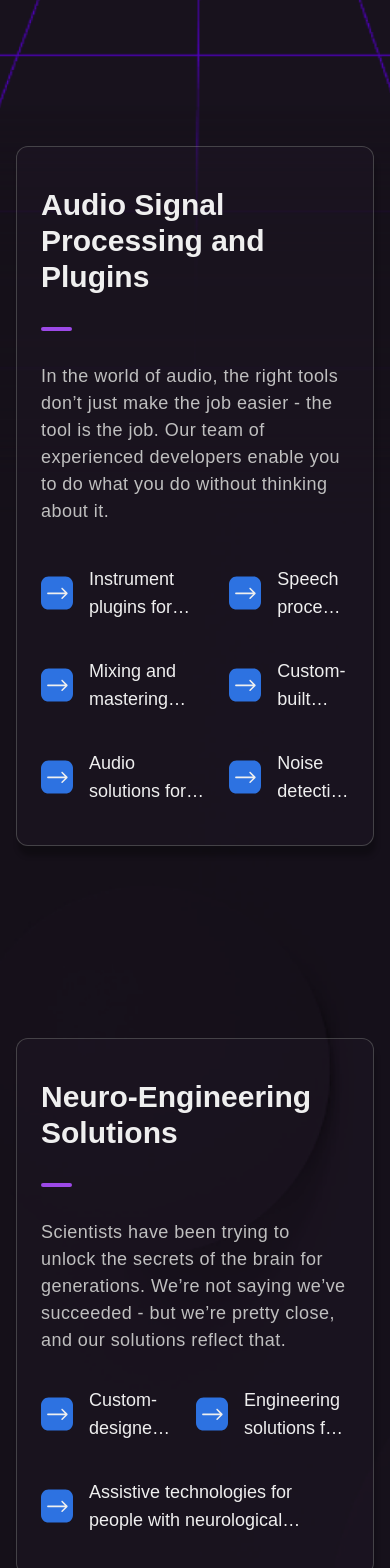
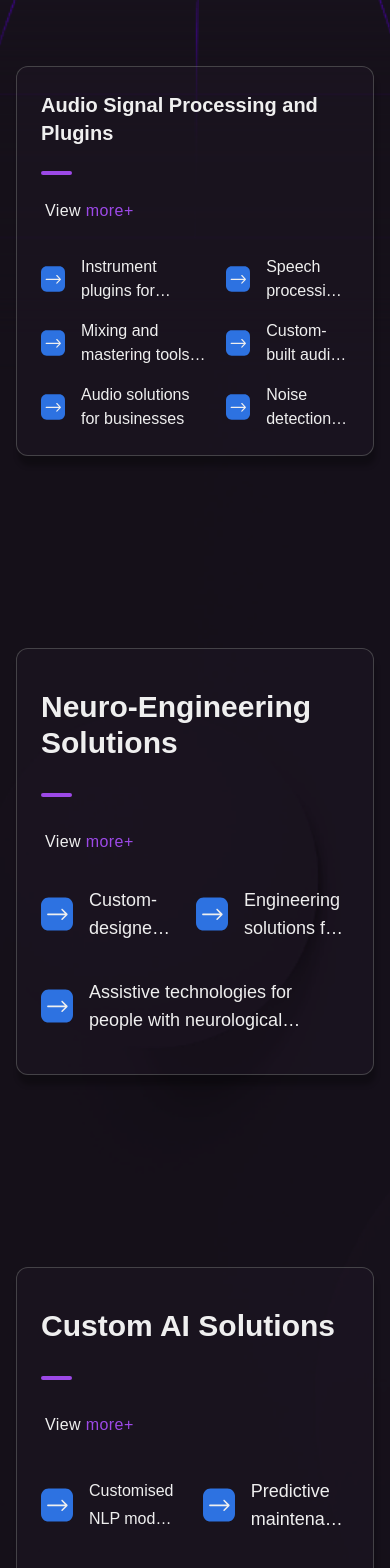
Before and after one commit to Quilio-Software/Website, a Vue app in the folder django-vue-test/djangoVueTest/frontend/: page / in a window 390 px wide. Shown: the part 1152-2720 px from the top of the page. Built offline with nearby package versions, Linux system fonts and the light colour scheme.

Commit message:
updates to homepage animations

```diff
--- a/django-vue-test/djangoVueTest/frontend/src/composables/globalAnimations.js
+++ b/django-vue-test/djangoVueTest/frontend/src/composables/globalAnimations.js
@@ -143,6 +143,7 @@ export function cardAnimation(outer, inner, title, line, text, pointerContainer)
         delay: -0.3,
     });
 
+    /* PARRELAX */
     gsap.fromTo(line.value, {
         width: '10%',
     }, {
--- a/django-vue-test/djangoVueTest/frontend/src/views/Homepage.vue
+++ b/django-vue-test/djangoVueTest/frontend/src/views/Homepage.vue
@@ -1,13 +1,3 @@
-<!-- ========================================================================================== -->
-<!--
-
-    NOTE TO SELF:
-        - search: 'delete' -> items to delete
-        - search: 'animate' -> animateable objects
-
--->
-<!-- ========================================================================================== -->
-
 <template>
     <!-- ========================================================================================== -->
     <!-- PAGE CONTENT CONTAINER -->
@@ -42,9 +32,9 @@
         <!-- ========================================================================================== -->
         <!-- WHAT WE DO SECTION -->
         <!-- ========================================================================================== -->
-        <section ref="whatWeDoContainer" class="w-full h-60 flex justify-center items-center">
+        <section ref="whatWeDoContainer" class="w-full h-40 sm:h-60 flex justify-center items-center">
             <h3 ref="whatWeDoTitle"
-                class="font-uncut text-5xl sm:text-6xl font-semibold tracking-wide text-gray/50 ease duration-300">
+                class="font-uncut text-3xl sm:text-5xl md:text-6xl font-semibold tracking-wide text-gray/50 ease duration-300">
                 What We Do
             </h3>
         </section>
@@ -57,25 +47,39 @@
             <!-- ========================================================================================== -->
             <!-- S1 CARD OUTER CONTAINER - Audio Signal Processing and Plugins -->
             <!-- ========================================================================================== -->
-            <div ref="s1Outer" class="my-24 mx-4 sm:mx-10 md:mx-20 lg:mx-28 xl:mx-32 rounded-lg ease duration-300">
+            <div ref="s1Outer" class="card my-24 mx-4 sm:mx-10 md:mx-20 lg:mx-28 xl:mx-32 rounded-lg ease duration-300">
 
                 <!-- ========================================================================================== -->
                 <!-- S1 CARD INNER CONTAINER -->
                 <!-- ========================================================================================== -->
                 <div ref="s1Inner"
-                    class="max-w-7xl py-10 px-6 sm:px-8 md:px-10 lg:px-12 flex flex-col gap-8 sm:gap-10 rounded-xl border border-card-whiteish border-opacity-20 bg-card-blackish bg-opacity-25 shadow-card-shadow ease duration-500">
+                    class="max-w-6xl py-6 sm:py-10 px-6 sm:px-8 md:px-10 lg:px-12 flex flex-col gap-6 sm:gap-8 md:gap-9 rounded-xl border border-card-whiteish border-opacity-20 bg-card-blackish bg-opacity-25 shadow-card-shadow ease duration-500">
                     <!-- ========================================================================================== -->
                     <!-- S1 CARD TITLE & ABOUT TEXT -->
                     <!-- ========================================================================================== -->
-                    <h3 ref="s1Title" class="font-uncut text-3xl sm:text-4xl font-bold text-gray/50 ease duration-300">
+                    <h3 ref="s1Title"
+                        class="select-none font-uncut text-xl sm:text-2xl md:text-3xl font-bold text-gray/50 ease duration-300">
                         Audio
                         Signal
                         Processing and
                         Plugins</h3>
                     <!-- line - animate -->
                     <div ref="s1Line" class="h-1 w-60 bg-primary/400 rounded-full"></div>
+
+                    <!-- ========================================================================================== -->
+                    <!-- SEE MORE -->
+                    <!-- ========================================================================================== -->
+                    <div class="inline sm:hidden">
+                        <p
+                            class="select-none ml-1  font-poppins text-base font-thin tracking-wide text-gray/50 ease duration-300">
+                            View <span ref="toggleTitle"
+                                class="toggleTitle text-primary/400 hover:underline cursor-pointer">more</span>
+                            <span class="toggleIcon text-primary/400" ref="toggleIcon">+</span>
+                        </p>
+                    </div>
+
                     <p ref="s1Text"
-                        class="font-poppins text-lg sm:text-xl md:text-2xl leading-normal md:leading-normal lg:leading-10 font-normal tracking-wide text-gray/200 ease duration-300">
+                        class="cardText opacity-0 hidden sm:inline font-poppins text-base sm:text-lg md:text-xl leading-tight md:leading-normal lg:leading-8 font-light sm:font-normal tracking-wide text-gray/200 ease duration-300">
                         In
                         the world of
                         audio, the right
@@ -89,15 +93,15 @@
                         <!-- ========================================================================================== -->
                         <!-- S1 COLUMN 1 -->
                         <!-- ========================================================================================== -->
-                        <div class="flex flex-col gap-9 mr-6 sm:mr-10 lg:mr-20">
+                        <div class="flex flex-col gap-4 sm:gap-7 mr-4 sm:mr-6 md:mr-10 lg:mr-20">
                             <!-- ========================================================================================== -->
                             <!-- S1 POINTER CONTAINER -->
                             <!-- ========================================================================================== -->
                             <div class="pointer flex items-center gap-4">
-                                <img class="w-8 md:w-fit" src="../assets/img/homepage/services/arrow.svg"
+                                <img class="w-6 sm:w-8 md:w-9" src="../assets/img/homepage/services/arrow.svg"
                                     alt="arrow pointing towards text">
                                 <p
-                                    class="line-clamp-2 font-poppins leading-7 font-thin text-lg sm:text-xl md:text-2xl text-gray/50 ease duration-300">
+                                    class="line-clamp-2 font-poppins sm:leading-7 font-thin text-base sm:text-xl text-gray/50 ease duration-300">
                                     Instrument plugins
                                     for musicians</p>
                             </div>
@@ -105,10 +109,10 @@
                             <!-- S1 POINTER CONTAINER -->
                             <!-- ========================================================================================== -->
                             <div class="pointer flex items-center gap-4">
-                                <img class="w-8 md:w-fit" src="../assets/img/homepage/services/arrow.svg"
+                                <img class="w-6 sm:w-8 md:w-9" src="../assets/img/homepage/services/arrow.svg"
                                     alt="arrow pointing towards text">
                                 <p
-                                    class="line-clamp-2 font-poppins leading-7 font-thin text-lg sm:text-xl md:text-2xl text-gray/50 ease duration-300">
+                                    class="line-clamp-2 font-poppins sm:leading-7 font-thin text-base sm:text-xl text-gray/50 ease duration-300">
                                     Mixing and mastering tools
                                     for recording engineers
                                 </p>
@@ -117,10 +121,10 @@
                             <!-- S1 POINTER CONTAINER -->
                             <!-- ========================================================================================== -->
                             <div class="pointer flex items-center gap-4">
-                                <img class="w-8 md:w-fit" src="../assets/img/homepage/services/arrow.svg"
+                                <img class="w-6 sm:w-8 md:w-9" src="../assets/img/homepage/services/arrow.svg"
                                     alt="arrow pointing towards text">
                                 <p
-                                    class="line-clamp-2 font-poppins leading-7 font-thin text-lg sm:text-xl md:text-2xl text-gray/50 ease duration-300">
+                                    class="line-clamp-2 font-poppins sm:leading-7 font-thin text-base sm:text-xl text-gray/50 ease duration-300">
                                     Audio solutions
                                     for businesses
                                 </p>
@@ -129,15 +133,15 @@
                         <!-- ========================================================================================== -->
                         <!-- S1 COLUMN 2 -->
                         <!-- ========================================================================================== -->
-                        <div class="flex flex-col gap-9">
+                        <div class="flex flex-col gap-4 sm:gap-7">
                             <!-- ========================================================================================== -->
                             <!-- S1 POINTER CONTAINER -->
                             <!-- ========================================================================================== -->
                             <div class="pointer flex items-center gap-4">
-                                <img class="w-8 md:w-fit" src="../assets/img/homepage/services/arrow.svg"
+                                <img class="w-6 sm:w-8 md:w-9" src="../assets/img/homepage/services/arrow.svg"
                                     alt="arrow pointing towards text">
                                 <p
-                                    class="line-clamp-2 font-poppins leading-7 font-thin text-lg sm:text-xl md:text-2xl text-gray/50 ease duration-300">
+                                    class="line-clamp-2 font-poppins sm:leading-7 font-thin text-base sm:text-xl text-gray/50 ease duration-300">
                                     Speech processing
                                     software
                                 </p>
@@ -146,10 +150,10 @@
                             <!-- S1 POINTER CONTAINER -->
                             <!-- ========================================================================================== -->
                             <div class="pointer flex items-center gap-4">
-                                <img class="w-8 md:w-fit" src="../assets/img/homepage/services/arrow.svg"
+                                <img class="w-6 sm:w-8 md:w-9" src="../assets/img/homepage/services/arrow.svg"
                                     alt="arrow pointing towards text">
                                 <p
-                                    class="line-clamp-2 font-poppins leading-7 font-thin text-lg sm:text-xl md:text-2xl text-gray/50 ease duration-300">
+                                    class="line-clamp-2 font-poppins sm:leading-7 font-thin text-base sm:text-xl text-gray/50 ease duration-300">
                                     Custom-built
                                     audio software
                                 </p>
@@ -158,10 +162,10 @@
                             <!-- S1 POINTER CONTAINER -->
                             <!-- ========================================================================================== -->
                             <div class="pointer flex items-center gap-4">
-                                <img class="w-8 md:w-fit" src="../assets/img/homepage/services/arrow.svg"
+                                <img class="w-6 sm:w-8 md:w-9" src="../assets/img/homepage/services/arrow.svg"
                                     alt="arrow pointing towards text">
                                 <p
-                                    class="line-clamp-2 font-poppins leading-7 font-thin text-lg sm:text-xl md:text-2xl text-gray/50 ease duration-300">
+                                    class="line-clamp-2 font-poppins sm:leading-7 font-thin text-base sm:text-xl text-gray/50 ease duration-300">
                                     Noise detection
                                     and reduction tools
                                 </p>
@@ -175,7 +179,7 @@
             <!-- ========================================================================================== -->
             <!-- S2 CARD OUTER CONTAINER -->
             <!-- ========================================================================================== -->
-            <div ref="s2Outer" class="my-24 mx-4 sm:mx-10 md:mx-20 lg:mx-28 xl:mx-32 rounded-lg ease duration-300">
+            <div ref="s2Outer" class="card my-24 mx-4 sm:mx-10 md:mx-20 lg:mx-28 xl:mx-32 rounded-lg ease duration-300">
 
                 <!-- ========================================================================================== -->
                 <!-- S2 CARD INNER CONTAINER -->
@@ -189,8 +193,21 @@
                         Neuro-Engineering Solutions</h3>
                     <!-- line - animate -->
                     <div ref="s2Line" class="h-1 w-60 bg-primary/400 rounded-full"></div>
+
+                    <!-- ========================================================================================== -->
+                    <!-- SEE MORE -->
+                    <!-- ========================================================================================== -->
+                    <div>
+                        <p
+                            class="ml-1 inline sm:hidden font-poppins text-base font-thin tracking-wide text-gray/50 ease duration-300">
+                            View <span ref="toggleTitle"
+                                class="toggleTitle text-primary/400 hover:underline cursor-pointer">more</span>
+                            <span class="toggleIcon text-primary/400" ref="toggleIcon">+</span>
+                        </p>
+                    </div>
+
                     <p ref="s2Text"
-                        class="font-poppins text-lg sm:text-xl md:text-2xl leading-normal md:leading-normal lg:leading-10 font-normal tracking-wide text-gray/200 ease duration-300">
+                        class="cardText hidden sm:inline font-poppins text-lg sm:text-xl md:text-2xl leading-normal md:leading-normal lg:leading-10 font-normal tracking-wide text-gray/200 ease duration-300">
                         Scientists have been trying to unlock the secrets of the brain for generations. We’re not
                         saying
                         we’ve succeeded - but we’re pretty close, and our solutions reflect that.</p>
@@ -252,7 +269,7 @@
             <!-- ========================================================================================== -->
             <!-- S3 CARD OUTER CONTAINER -->
             <!-- ========================================================================================== -->
-            <div ref="s3Outer" class="my-24 mx-4 sm:mx-10 md:mx-20 lg:mx-28 xl:mx-32 rounded-lg ease duration-300">
+            <div ref="s3Outer" class="card my-24 mx-4 sm:mx-10 md:mx-20 lg:mx-28 xl:mx-32 rounded-lg ease duration-300">
 
                 <!-- ========================================================================================== -->
                 <!-- S3 CARD INNER CONTAINER -->
@@ -266,8 +283,21 @@
                         Custom AI Solutions</h3>
                     <!-- line - animate -->
                     <div ref="s3Line" class="h-1 w-60 bg-primary/400 rounded-full"></div>
+
+                    <!-- ========================================================================================== -->
+                    <!-- SEE MORE -->
+                    <!-- ========================================================================================== -->
+                    <div>
+                        <p
+                            class="select-none ml-1 inline sm:hidden font-poppins text-base font-thin tracking-wide text-gray/50 ease duration-300">
+                            View <span ref="toggleTitle"
+                                class="toggleTitle text-primary/400 hover:underline cursor-pointer">more</span>
+                            <span class="toggleIcon text-primary/400" ref="toggleIcon">+</span>
+                        </p>
+                    </div>
+
                     <p ref="s3Text"
-                        class="font-poppins text-lg sm:text-xl md:text-2xl leading-normal md:leading-normal lg:leading-10 font-normal tracking-wide text-gray/200 ease duration-300">
+                        class="cardText hidden sm:inline font-poppins text-lg sm:text-xl md:text-2xl leading-normal md:leading-normal lg:leading-10 font-normal tracking-wide text-gray/200 ease duration-300">
                         AI is both the Holy Grail of the Internet and the sign of End Times. We see it exactly as it is
                         though - a tool to make our lives, and by extension, your lives easier. </p>
                     <!-- ========================================================================================== -->
@@ -285,7 +315,7 @@
                                 <img class="w-8 md:w-fit" src="../assets/img/homepage/services/arrow.svg"
                                     alt="arrow pointing towards text">
                                 <p
-                                    class="line-clamp-2 font-poppins leading-7 font-thin text-lg sm:text-xl md:text-2xl text-gray/50 ease duration-300">
+                                    class="line-clamp-2 font-poppins leading-7 font-thin text-base sm:text-xl md:text-2xl text-gray/50 ease duration-300">
                                     Customised NLP models for chatbots
                                 </p>
                             </div>
@@ -296,7 +326,7 @@
                                 <img class="w-8 md:w-fit" src="../assets/img/homepage/services/arrow.svg"
                                     alt="arrow pointing towards text">
                                 <p
-                                    class="line-clamp-2 font-poppins leading-7 font-thin text-lg sm:text-xl md:text-2xl text-gray/50 ease duration-300">
+                                    class="line-clamp-2 font-poppins leading-7 font-thin text-base sm:text-xl md:text-2xl text-gray/50 ease duration-300">
                                     Object detection and recognition models
                                 </p>
                             </div>
@@ -693,8 +723,8 @@ const whatWeDoContainer = ref(null);
 const whatWeDoTitle = ref(null);
 //=======================================================
 
-//SERVICES SECTION=======================================
-const services = ref(null);//container
+//SERVICE CARDS SECTION=======================================
+const services = ref(null);//all cards container
 //SERVICE 1 (Audio Signal Processing and Plugins)
 const s1Outer = ref(null);
 const s1Inner = ref(null);
@@ -747,10 +777,56 @@ const contactUsAbout2 = ref(null);
 //PAGE TRANSITION ANIMATIONS from globalAnimations.js
 //pageTransition(container);
 
+
+
 //========================================================================================================================
 //================================================= PAGE ANIMATIONS ======================================================
 
 onMounted(() => {
+
+    //================= SEE MORE SECTIONS FOR CARDS =========================
+    const toggleTitle = document.querySelectorAll('.toggleTitle');
+
+    toggleTitle.forEach((title) => {
+        title.addEventListener('click', () => {
+            const cardParent = title.parentElement.parentElement.parentElement;
+            const cardText = cardParent.querySelector('.cardText');
+
+            const icon = title.parentElement.querySelector('.toggleIcon');
+
+            if (cardText.classList.contains('hidden')) {
+
+                title.textContent = 'less';
+                icon.textContent = ' -';
+
+                cardText.classList.remove('hidden');
+                cardText.classList.add('inline', 'opacity-1');
+
+            } else {
+
+                title.textContent = 'more';
+                icon.textContent = ' +';
+
+                cardText.classList.remove('inline');
+                cardText.classList.add('hidden', 'opacity-0');
+            }
+        });
+    });
+
+    //================= MOUSE OVER CARD ROTATION =========================
+
+    const cards = document.querySelectorAll('.card');
+
+    cards.forEach((card) => {
+        card.addEventListener('mousemove', (e) => {
+            const maxRotation = 20;
+            const rotationX = (e.clientY / window.innerHeight - 0.5) * maxRotation;
+            const rotationY = (e.clientX / window.innerWidth - 0.5) * maxRotation;
+
+            card.style.transform = `rotateX(${rotationX}deg) rotateY(${rotationY}deg)`;
+        });
+    });
+
     //================= HERO SECTION =========================
 
     /* HERO TITLE WORD ANIMATION */
@@ -831,8 +907,65 @@ onMounted(() => {
     cardAnimation(s2Outer, s2Inner, s2Title, s2Line, s2Text, s2PointerCols);
     cardAnimation(s3Outer, s3Inner, s3Title, s3Line, s3Text, s3PointerCols);
 
+    gsap.fromTo(s1Outer.value, {
+        translateX: '0%',
+        opacity: 1,
+    }, {
+        translateX: '+10%',
+        opacity: 0,
+        scrollTrigger: {
+            trigger: s1Outer.value,
+            start: 'center center',
+            end: 'bottom top',
+            scrub: 0.5
+        }
+    });
+
+    gsap.fromTo(s2Outer.value, {
+        translateX: '0%',
+        opacity: 1,
+    }, {
+        translateX: '-10%',
+        opacity: 0,
+        scrollTrigger: {
+            trigger: s2Outer.value,
+            start: 'center center',
+            end: 'center top',
+            scrub: 0.5
+        }
+    });
+
+    gsap.fromTo(s3Outer.value, {
+        translateX: '0%',
+        opacity: 1,
+    }, {
+        translateX: '+10%',
+        opacity: 0,
+        scrollTrigger: {
+            trigger: s3Outer.value,
+            start: 'center center',
+            end: 'center top',
+            scrub: 0.5
+        }
+    });
+
     //========================================================
     //================= TESTIMONIALS =========================
+
+    animations.fromTo(testimonialsOuter.value, {
+        opacity: 0,
+    }, {
+        opacity: 1,
+        duration: 0.5,
+        ease: 'Power2.easeOut',
+        scrollTrigger: {
+            trigger: testimonialsOuter.value,
+            start: 'top center',
+        }
+    });
+
+    /*
+    old animation
 
     const testimonialsTimeline = gsap.timeline;
 
@@ -841,7 +974,9 @@ onMounted(() => {
             trigger: testimonialsOuter.value,
             start: 'center bottom'
         }
-    }).fromTo(testimonialsLogos.value.children, {
+    })
+
+    .fromTo(testimonialsLogos.value.children, {
         translateX: -20,
         autoAlpha: 0,
     }, {
@@ -859,10 +994,25 @@ onMounted(() => {
         delay: 0.3,
         ease: 'Power2.easeOut',
     });
+    */
 
     //========================================================
     //================= OUR STACK ============================
 
+    animations.fromTo(ourStackOuter.value, {
+        opacity: 0,
+    }, {
+        opacity: 1,
+        duration: 0.5,
+        ease: 'Power2.ease',
+        scrollTrigger: {
+            trigger: ourStackOuter.value,
+            start: 'center bottom',
+        },
+    });
+
+    /*
+    old animation
     const ourStackTimeline = gsap.timeline;
 
     ourStackTimeline({
@@ -878,6 +1028,7 @@ onMounted(() => {
         autoAlpha: 1,
         stagger: 0.04,
     });
+    */
 
     //========================================================
     //================= CONTACT US LINE ======================
```
